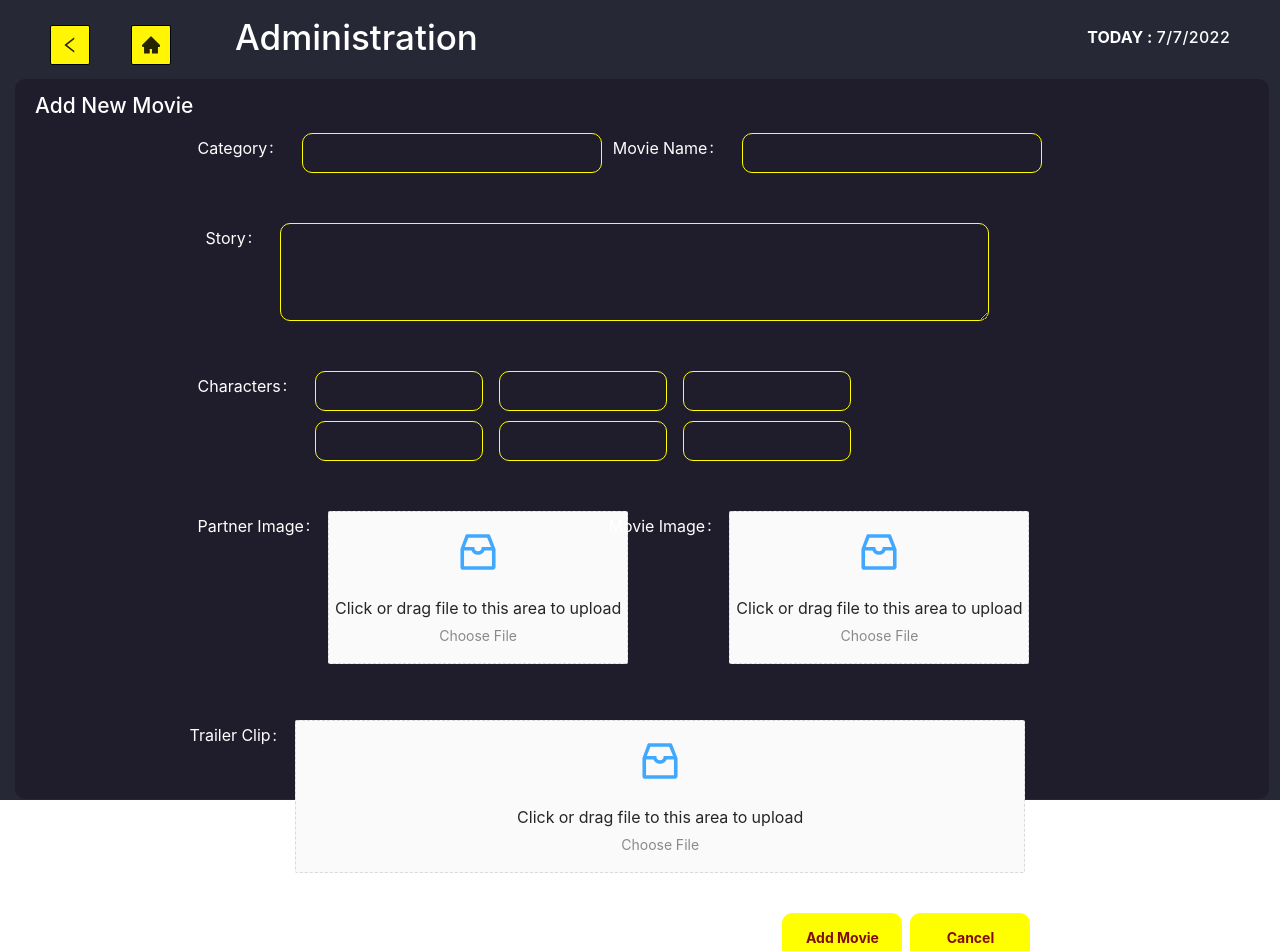
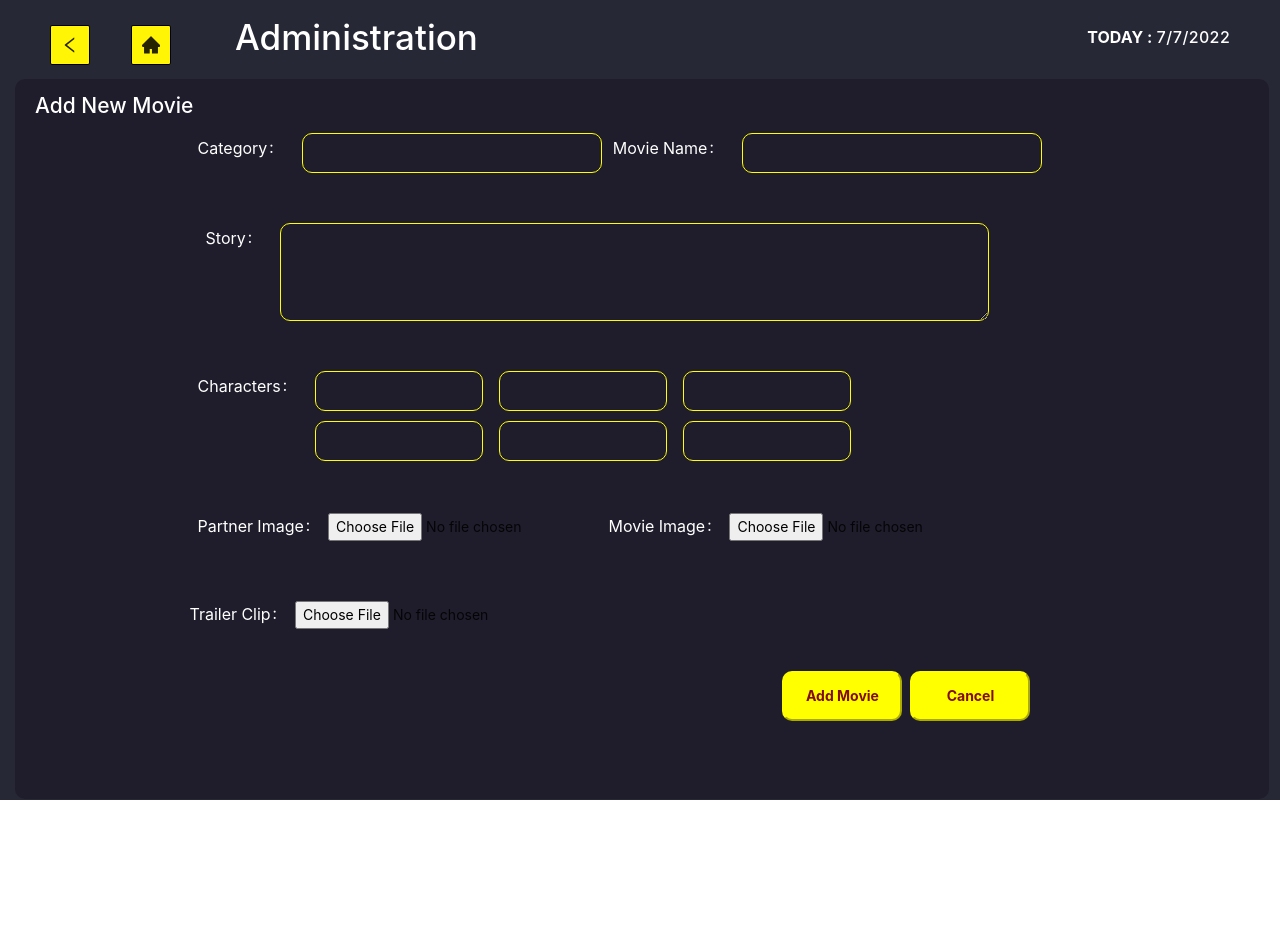
Before and after one commit to Movie-Mania-FastTrack/movie-mania, a React (Create React App) app: page /add_new_movie in a window 1280 px wide. Shown: the top 951 px of the page. After the commit the page ends 800 px from the top, so only its background shows below. Built offline with nearby package versions, Linux system fonts and the light colour scheme.

Commit message:
Add movie - Step 1

```diff
--- a/src/screens/AddNewMovie/AddNewMovieForm.jsx
+++ b/src/screens/AddNewMovie/AddNewMovieForm.jsx
@@ -1,22 +1,12 @@
 import React from "react";
-import {
-  Button,
-  Cascader,
-  DatePicker,
-  Form,
-  Input,
-  InputNumber,
-  Row,
-  Space,
-  Switch,
-  Upload,
-  Col
-} from "antd";
-import { InboxOutlined } from "@ant-design/icons";
+import {storage} from "../../resources/Firebase";
+import {ref , uploadBytes , getDownloadURL} from "firebase/storage";
+import { Form, Input,Row, Space,Col } from "antd";
+import movieManiaApi from "../../api/movieManiaApi";
 import { useState } from "react";
+import { Link } from "react-router-dom";
 import formStyles from "./AddNewMovie.module.css";
 import "./AddNewMovie.css";
-const { Dragger } = Upload;
 const { TextArea } = Input;
 function AddNewMovieForm() {
   const tailLayout = {
@@ -31,6 +21,9 @@ const[category ,setCategory] = useState("")
 const[actors ,setActors] = useState("")
 const[story ,setStory] = useState("")
 const[price ,setPrice] = useState(0)
+const[imageUpload,setImageUpload] = useState(null)
+const[releaseImageUpload,setReleaseImageUpload] = useState(null)
+const[videoUpload,setVideoUpload] = useState(null)
 
 function releaseToken(changedToken){
 
@@ -46,6 +39,7 @@ return token
 }
 
 function addMovie(){
+
     const movie = {name , story , category, imageUrl , launchingImageUrl , trailerLink , actors , price}
     movieManiaApi.get("/addMovie",{
       movie,
@@ -59,7 +53,65 @@ function addMovie(){
   // Catch errors if any
   .catch((err) => {
     console.log(err)
-});
+  })
+
+}
+
+function uploadTrailer(){
+  if(videoUpload == null){
+      alert("video clip has not selected")
+      return}
+      const imageRef = ref(storage ,"movieMania/trailer"+"/video")
+      uploadBytes(imageRef,videoUpload).then((snapshot)=>{
+          alert("submited")
+          getDownloadURL(snapshot.ref).then((url) => {
+            console.log(url)
+            setTrailerLink(url)
+            alert(url)
+              // const productImageDTO = {productId : id , productImages}
+
+      })
+    })
+}
+
+function uploadMovieImage(){
+  if(imageUpload == null){
+      alert("image has not selected")
+      return}
+      const imageRef = ref(storage ,"movieMania/movieImage"+"/image")
+      uploadBytes(imageRef,imageUpload).then((snapshot)=>{
+          alert("submited")
+          getDownloadURL(snapshot.ref).then((url) => {
+              console.log(url)
+              setImageUrl(url)
+              alert(url)
+      })
+    })
+}
+
+function uploadReleaseImage(){
+  if(releaseImageUpload == null){
+      alert("image has not selected")
+      return}
+      const imageRef = ref(storage ,"movieMania/releaseImage"+"/image")
+      uploadBytes(imageRef,releaseImageUpload).then((snapshot)=>{
+          alert("submited")
+          getDownloadURL(snapshot.ref).then((url) => {
+            console.log(url)
+            setLaunchingImageUrl(url)
+            alert(url)
+
+      })
+    })
+}
+
+function submit(){
+  uploadMovieImage();
+  uploadTrailer();
+  uploadReleaseImage();
+
+  const delay = setTimeout(addMovie,20000)
+
 }
 
   return (
@@ -129,54 +181,24 @@ function addMovie(){
             <Row gutter={[16, 16]}>
               <Col span={8}>
                 <Form.Item label="Partner Image">
-                  <Dragger style={{ width: "300px" }}>
-                    <p className="ant-upload-drag-icon">
-                      <InboxOutlined />
-                    </p>
-                    <p className="ant-upload-text">
-                      Click or drag file to this area to upload
-                    </p>
-                    <p className="ant-upload-hint">Choose File</p>
-                  </Dragger>
+                <input type="file" name="file" onChange={null} />
                 </Form.Item>
               </Col>
               <Col span={8} offset={1}>
                 <Form.Item label="Movie Image">
-                  <Dragger style={{ width: "300px" }}>
-                    <p className="ant-upload-drag-icon">
-                      <InboxOutlined />
-                    </p>
-                    <p className="ant-upload-text">
-                      Click or drag file to this area to upload
-                    </p>
-                    <p className="ant-upload-hint">Choose File</p>
-                  </Dragger>
+                <input type="file" name="file" onChange={null} />
                 </Form.Item>
               </Col>
 
-              {/* <Col span={8}>
-
-              </Col>
-              <Col span={8}>
-                <p>Movie Partner Image</p>
-              </Col> */}
 
               <Form.Item label="Trailer Clip">
-                <Dragger>
-                  <p className="ant-upload-drag-icon">
-                    <InboxOutlined />
-                  </p>
-                  <p className="ant-upload-text">
-                    Click or drag file to this area to upload
-                  </p>
-                  <p className="ant-upload-hint">Choose File</p>
-                </Dragger>
+              <input type="file" name="file" onChange={null} />
               </Form.Item>
             </Row>
             <Form.Item {...tailLayout}>
               <Space>
-                <Button className={formStyles.button}>Add Movie</Button>
-                <Button className={formStyles.button}>Cancel</Button>
+                <button className={formStyles.button} onClick={submit}>Add Movie</button>
+               <Link to="/"><button className={formStyles.button}>Cancel</button></Link>
               </Space>
             </Form.Item>
           </Form>
```
Lines whose indentation alone changed are shown as unchanged.
